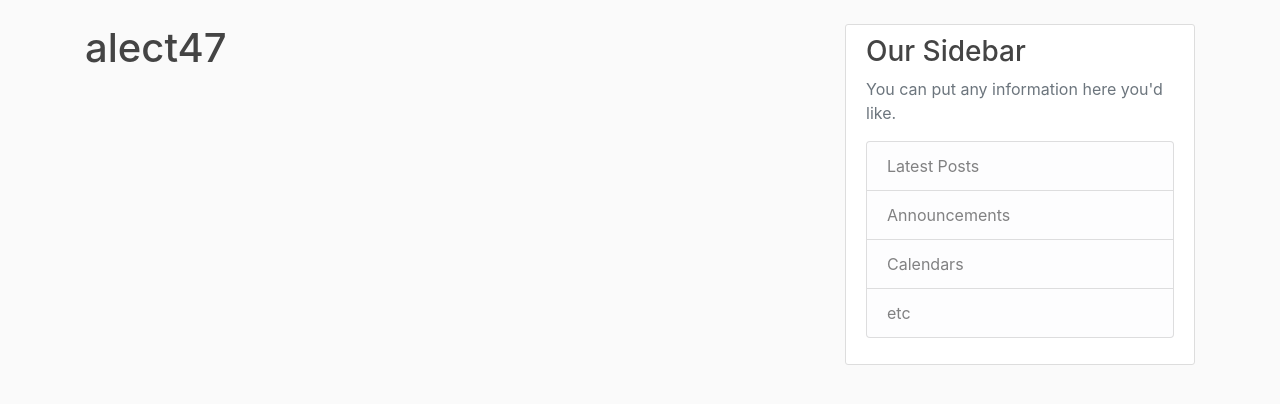
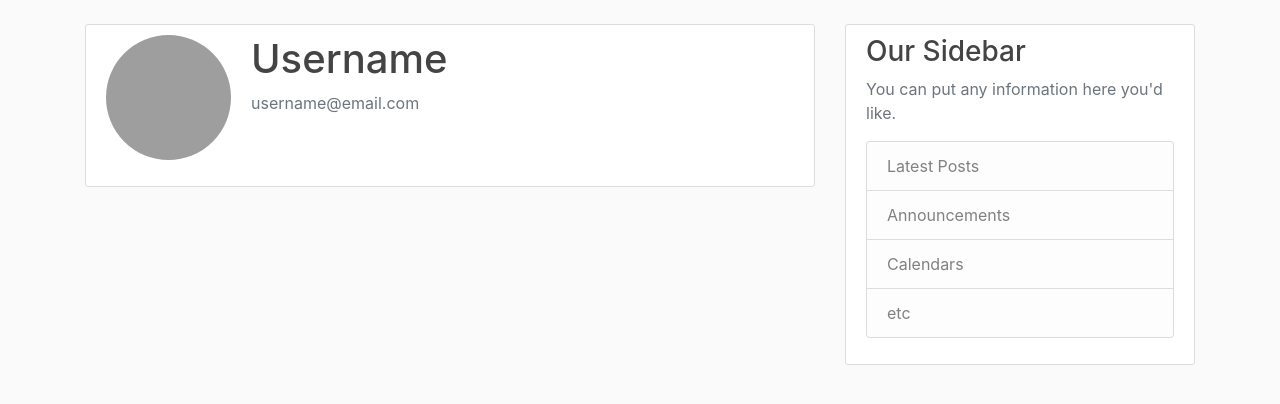
Before and after one commit to alect47/flask-blog, a Flask app: page /account in a window 1280 px wide. Shown: the part 56-460 px from the top of the page. Run offline with Flask 2, Linux system fonts and the light colour scheme; a user stored in the database is signed in; some libraries are stand-ins or nearby versions; grey boxes are pictures that could not be loaded.

Commit message:
Updae account template

```diff
--- a/flaskblog/templates/account.html
+++ b/flaskblog/templates/account.html
@@ -1,4 +1,13 @@
 {% extends "layout.html" %}
 {% block content%}
-  <h1>{{ current_user.username }}</h1>
+  <div class="content-section">
+    <div class="media">
+      <img class="rounded-circle account-img" src="userimage.jpg">
+      <div class="media-body">
+          <h2 class="account-heading">Username</h2>
+          <p class="text-secondary">username@email.com</p>
+      </div>
+    </div>
+  <!-- FORM HERE -->
+  </div>
 {% endblock %}
```
